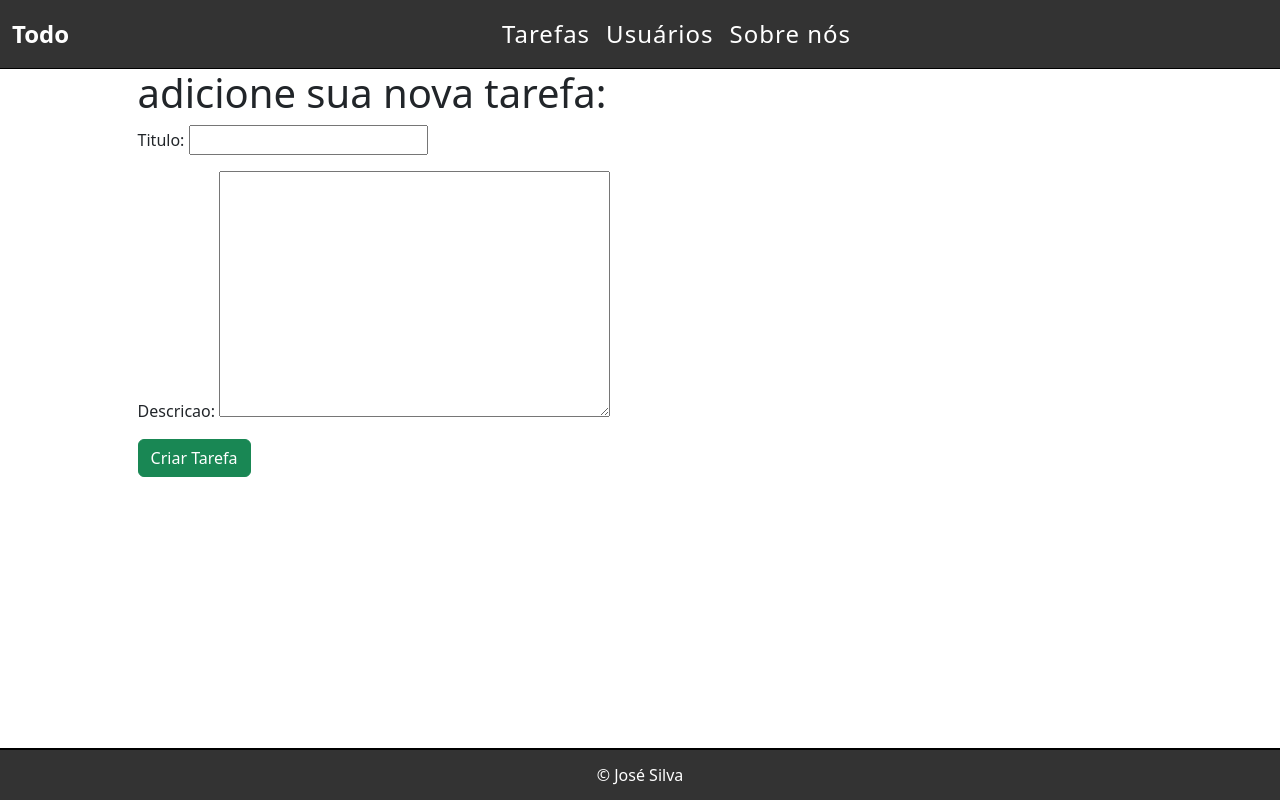
After one commit to Andersonj7z/Django-Todo, a Django app: page /novaTarefa/ in a window 1280 px wide. The commit adds this page. Run offline with Django 5.2, Linux system fonts and the light colour scheme.

Commit message:
versao 6

```diff
--- /dev/null
+++ b/tarefas/forms.py
@@ -0,0 +1,9 @@
+from django import forms
+
+from .models import Tarefas
+
+class TarefaForm(forms.ModelForm):
+
+    class Meta:
+        model = Tarefas
+        fields = ('titulo', 'descricao')
--- a/tarefas/static/css/style.css
+++ b/tarefas/static/css/style.css
@@ -71,6 +71,10 @@ body{
     text-align: end !important;
 }
 
+.link{
+    text-decoration: none !important;
+}
+
 footer{
     background-color: #333 !important;
     border-top: 2px solid black !important;
--- a/tarefas/urls.py
+++ b/tarefas/urls.py
@@ -3,5 +3,7 @@ from django.urls import path, include
 from . import views
 
 urlpatterns = [
-    path('', views.listaTarefa, name='lista-tarefa')
+    path('', views.listaTarefa, name='lista-tarefa'),
+    path('tarefa/<int:id>', views.tarefaView, name='tarefa-view' ),
+    path('novaTarefa/', views.novaTarefa, name='nova-Tarefa'),
 ]
--- a/tarefas/views.py
+++ b/tarefas/views.py
@@ -1,8 +1,27 @@
-from django.shortcuts import render
+from django.shortcuts import render, get_object_or_404, redirect
 from .models import Tarefas
+from .forms import TarefaForm
 
 # Create your views here.
 
 def listaTarefa(request):
     tarefas = Tarefas.objects.all().order_by('-created_at')
     return render(request,'tarefas/list.html', {'tarefas':tarefas})
+
+def tarefaView(request, id):
+    tarefa = get_object_or_404(Tarefas, pk=id)
+    return render(request, 'tarefas/tarefa.html', {'tarefa':tarefa})
+
+def novaTarefa(request):
+    if request.method == 'POST':
+        form = TarefaForm(request.POST)
+
+        if form.is_valid():
+            tarefa = form.save(commit=False)
+            tarefa.status = 'andamento'
+            tarefa.save()
+            return redirect('/')
+
+    else:
+        form = TarefaForm()
+        return render(request, 'tarefas/addTarefa.html', {'form':form})
--- /dev/null
+++ b/templates/base.html
@@ -0,0 +1,51 @@
+{% load static %}
+<!DOCTYPE html>
+<html lang="pt-br">
+
+<head>
+    <meta charset="UTF-8">
+    <meta name="viewport" content="width=device-width, initial-scale=1.0">
+    <title>{% block title %}{% endblock %}</title>
+    <link href="https://cdn.jsdelivr.net/npm/bootstrap@5.3.3/dist/css/bootstrap.min.css" rel="stylesheet">
+    <link rel="stylesheet" href="{% static '/css/style.css'%}">
+    <link rel="stylesheet" href="https://cdnjs.cloudflare.com/ajax/libs/font-awesome/4.7.0/css/font-awesome.min.css">
+</head>
+
+<body>
+    <header>
+        <nav class="navbar navbar-expand-sm navbar-dark bg-dark">
+            <div class="container-fluid">
+                <a class="navbar-brand" href="/">Todo</a>
+                <button class="navbar-toggler" type="button" data-bs-toggle="collapse" data-bs-target="#mynavbar">
+                    <span class="navbar-toggler-icon"></span>
+                </button>
+                <div class="collapse navbar-collapse" id="mynavbar">
+                    <ul class="navbar-nav me-auto">
+                        <li class="nav-item">
+                            <a class="nav-link" href="javascript:void(0)">Tarefas</a>
+                        </li>
+                        <li class="nav-item">
+                            <a class="nav-link" href="javascript:void(0)">Usuários</a>
+                        </li>
+                        <li class="nav-item">
+                            <a class="nav-link" href="javascript:void(0)">Sobre nós</a>
+                        </li>
+                    </ul>
+                </div>
+            </div>
+        </nav>
+    </header>
+    <main class="container-fluid">
+        {% block content %}
+        {% endblock %}
+    </main>
+    <footer class="fixed-bottom">
+        &copy; José Silva
+    </footer>
+
+
+</body>
+<script src="https://cdn.jsdelivr.net/npm/bootstrap@5.3.3/dist/js/bootstrap.bundle.min.js"></script>
+<script src="{% static 'js/script.js' %}"></script>
+
+</html>
--- /dev/null
+++ b/templates/tarefas/addTarefa.html
@@ -0,0 +1,17 @@
+{% extends 'base.html' %}
+
+{% block title %} Adicione uma tarefa{% endblock%}
+
+{% block content %}
+<div class="list-div">
+    <h1>adicione sua nova tarefa:</h1>
+    <form method="POST">
+        {% csrf_token %}
+        {{ form.as_p }}
+
+        <input type="submit" class="btn btn-success" value="Criar Tarefa">
+    </form>
+
+</div>
+
+{% endblock %}
```
Also changed, not shown: templates/tarefas/list.html (+6 -49 lines), templates/tarefas/tarefa.html (added, +11 -0 lines).
